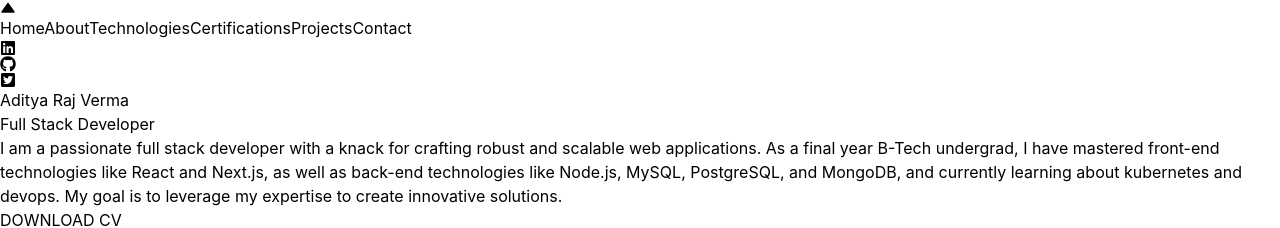
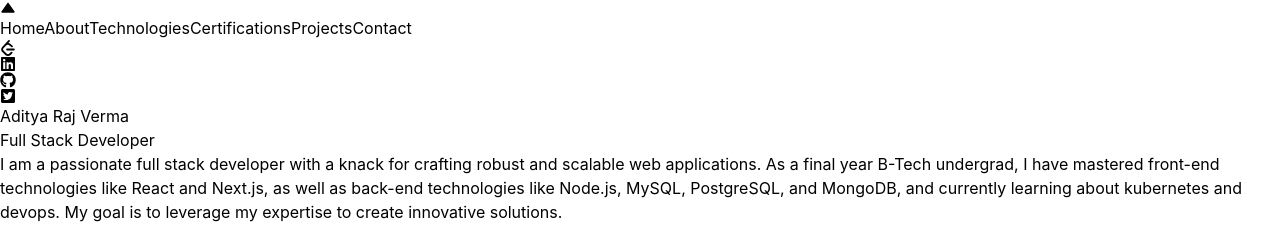
Before and after one commit to Vermaji8620/new_resume, a React (Vite) app: page / in a window 1280 px wide. Shown: the top 228 px of the page. Built offline with nearby package versions, Linux system fonts and the light colour scheme.

Commit message:
added the leetcode link

```diff
--- a/src/components/Navbar.jsx
+++ b/src/components/Navbar.jsx
@@ -1,4 +1,5 @@
 import { FaLinkedin, FaGithub, FaTwitterSquare } from "react-icons/fa";
+import { SiLeetcode } from "react-icons/si";
 import { Link as ScrollLink } from "react-scroll";
 import { BiSolidUpArrow } from "react-icons/bi";
 import { useState } from "react";
@@ -84,6 +85,9 @@
           show ? "opacity-0 h-0" : "opacity-100 h-auto"
         } flex items-center justify-center gap-4 lg:opacity-100 lg:h-auto lg:inline-flex text-2xl transition-all duration-300 delay-150 ease-in-out`}
       >
+        <a href="https://leetcode.com/u/AdityaRajVermaa/" target="_blank">
+          <SiLeetcode />
+        </a>
         <a
           href="https://www.linkedin.com/in/aditya-raj-verma-516358255/"
           target="_blank"
```
